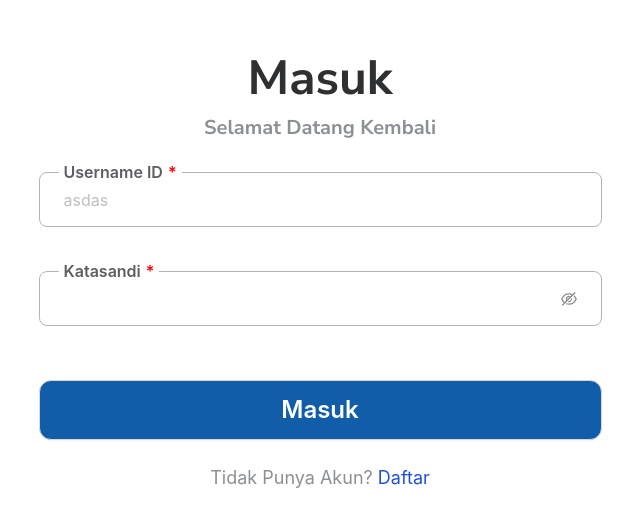
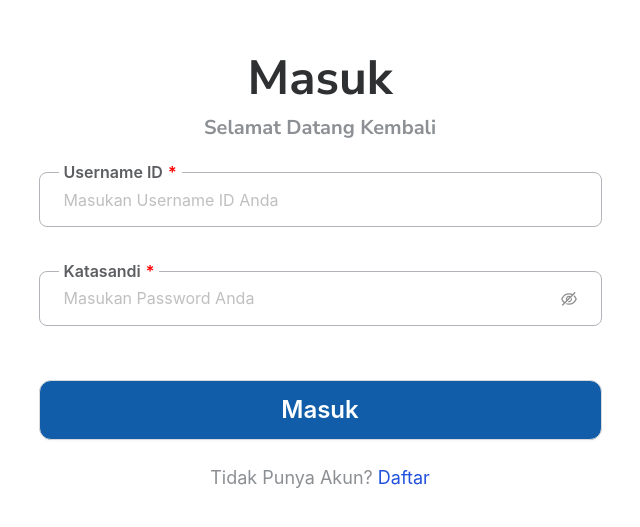
Before and after one commit to nizarfazari/setara, a React (Vite) app: page /login in a window 1280 px wide. Shown: the part 129-656 px from the top of the page, without its empty margins (320-960 px from the left). Built offline with nearby package versions, Linux system fonts and the light colour scheme.

Commit message:
added placeholder

```diff
--- a/src/pages/login/index.tsx
+++ b/src/pages/login/index.tsx
@@ -36,7 +36,7 @@ const Login = () => {
             rules={[{ required: true, message: 'Mohon Masukan Username!' }]}
           >
             <div className='input-group'>
-              <Input className='input-label' placeholder='asdas' />
+              <Input className='input-label' placeholder='Masukan Username ID Anda' />
               <label htmlFor="" className='required'>Username ID</label>
             </div>
           </Form.Item>
@@ -46,7 +46,7 @@ const Login = () => {
             rules={[{ required: true, message: 'Mohon Masukan Password!' }]}
           >
             <div className='input-group'>
-              <Input.Password className='input-label' />
+              <Input.Password className='input-label' placeholder='Masukan Password Anda'/>
               <label htmlFor="" className='required'>Katasandi</label>
             </div>
           </Form.Item>
```
